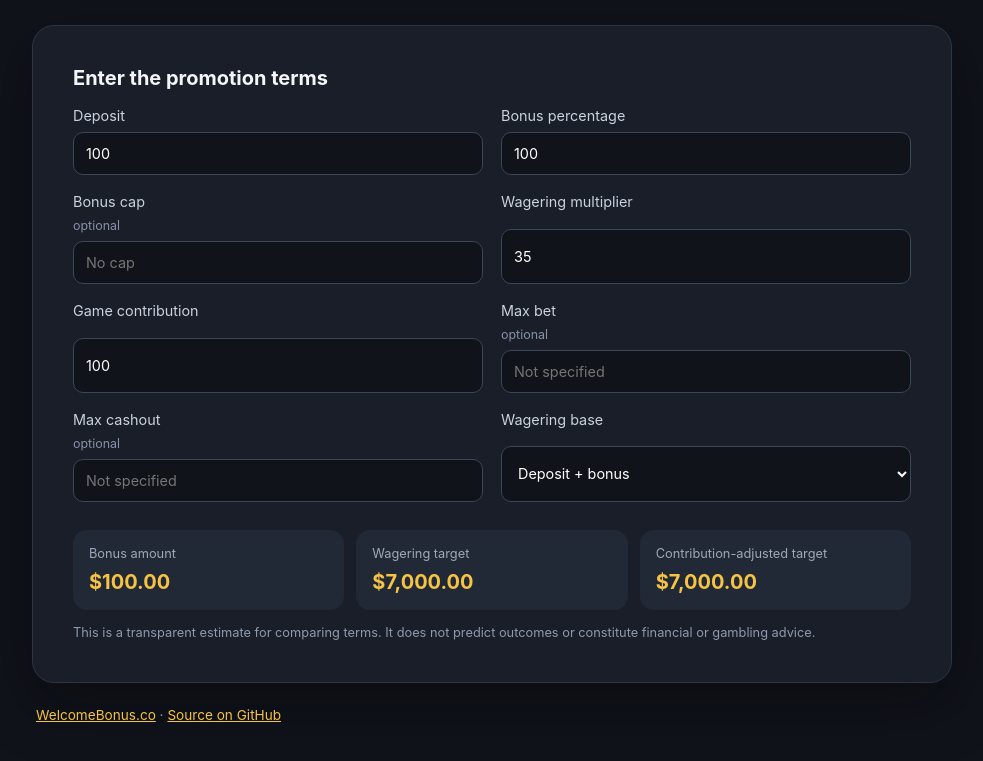
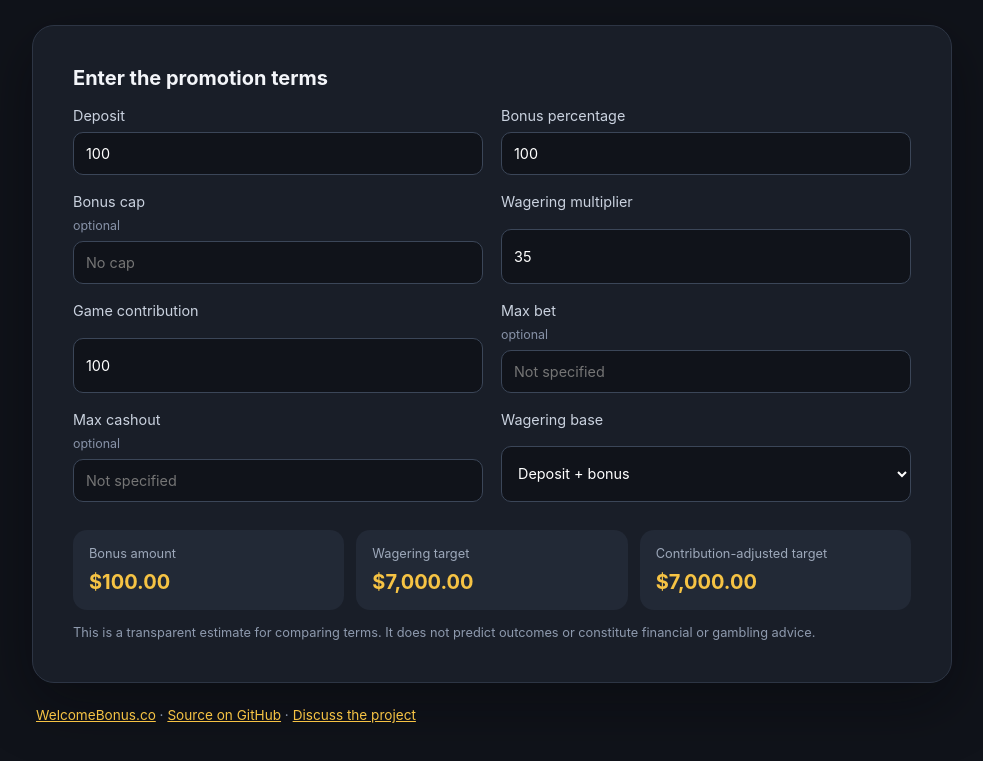
Before and after one commit to Asacura/bonus-terms-calculator, a website: page index.html in a window 1280 px wide. Shown: the part 347-1108 px from the top of the page, without its empty margins (148-1131 px from the left). Drawn offline with Linux system fonts and the light colour scheme.

Commit message:
Link demo to GitHub Discussions

```diff
--- a/index.html
+++ b/index.html
@@ -35,7 +35,7 @@
         <p class="note">This is a transparent estimate for comparing terms. It does not predict outcomes or constitute financial or gambling advice.</p>
       </section>
 
-      <footer><a href="https://welcomebonus.co/">WelcomeBonus.co</a> · <a href="https://github.com/Asacura/bonus-terms-calculator">Source on GitHub</a></footer>
+      <footer><a href="https://welcomebonus.co/">WelcomeBonus.co</a> · <a href="https://github.com/Asacura/bonus-terms-calculator">Source on GitHub</a> · <a href="https://github.com/Asacura/bonus-terms-calculator/discussions">Discuss the project</a></footer>
     </main>
     <script type="module" src="app.js"></script>
   </body>
```
